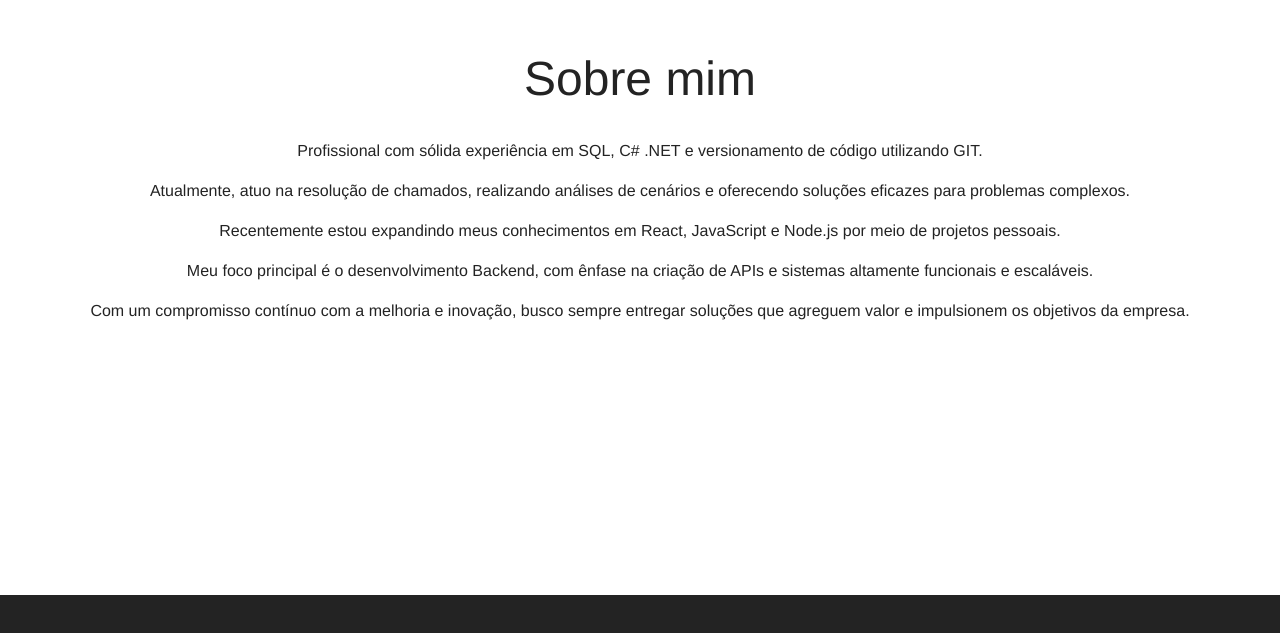
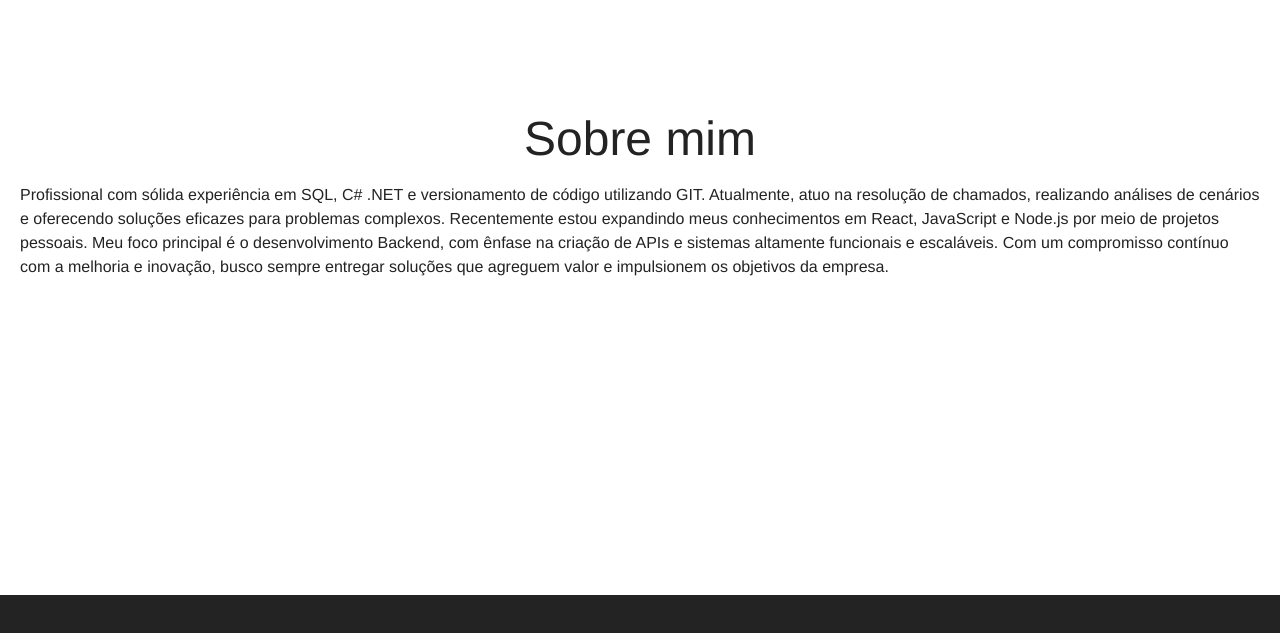
Before and after one commit to dvdlucas/meu-portfolio, a React (Vite) app: page / in a window 1280 px wide. Shown: the part 1005-1638 px from the top of the page. Built offline with nearby package versions, Linux system fonts and the light colour scheme.

Commit message:
create - menu-burguer

```diff
--- a/index.html
+++ b/index.html
@@ -3,6 +3,9 @@
   <head>
     <meta charset="UTF-8" />
     <meta name="viewport" content="initial-scale=1, width=device-width" />
+    <meta name = "author" content="David Lucas Rosa" />
+    <meta name = "description" content="David Lucas - DevFullStack"/>
+    <meta name="keywords" content="David Lucas - FullStack, Programador WEB, Developer, FrontEnd, Backend"/>
     <title>David lucas - Desenvolvedor WEB</title>
   </head>
   <body>
--- a/src/components/NavBar/NavBar.tsx
+++ b/src/components/NavBar/NavBar.tsx
@@ -1,4 +1,6 @@
-import { AppBar, Toolbar, MenuItem, styled } from "@mui/material";
+import { AppBar, Toolbar, MenuItem, styled, Box, List, ListItem, ListItemText, IconButton, Drawer } from "@mui/material";
+import React, { useState } from "react";
+import MenuIcon from '@mui/icons-material/Menu';
 
 const StyledToolbar = styled(Toolbar)(({ theme }) => ({
     display: "flex",
@@ -22,6 +24,15 @@ const StyledMenuItem = styled(MenuItem)(({ theme }) => ({
 }));
 
 const NavBar = () => {
+    const [isDrawerOpen, setIsDrawerOpen] = useState(false);
+
+    const toggleDrawer = (open: boolean) => (event: React.KeyboardEvent | React.MouseEvent) => {
+        if (event.type === 'keydown' && ((event as React.KeyboardEvent).key === 'Tab' || (event as React.KeyboardEvent).key === 'Shift')) {
+            return;
+        }
+        setIsDrawerOpen(open);
+    };
+
     const handleScroll = (sectionId: string) => {
         const section = document.getElementById(sectionId);
         if (section) {
@@ -29,12 +40,51 @@ const NavBar = () => {
         }
     };
 
+    const list = () => (
+        <Box
+            sx={{ width: 250 }}
+            role="presentation"
+            onClick={toggleDrawer(false)}
+            onKeyDown={toggleDrawer(false)}
+        >
+            <List>
+                <ListItem button onClick={() => handleScroll('about')}>
+                    <ListItemText primary="Sobre" />
+                </ListItem>
+                <ListItem button onClick={() => handleScroll('skills')}>
+                    <ListItemText primary="Habilidades" />
+                </ListItem>
+                <ListItem button onClick={() => handleScroll('projects')}>
+                    <ListItemText primary="Projetos" />
+                </ListItem>
+            </List>
+        </Box>
+    );
+
     return (
         <AppBar position="absolute">
             <StyledToolbar>
-                <StyledMenuItem onClick={() => handleScroll('about')}>Sobre</StyledMenuItem>
-                <StyledMenuItem onClick={() => handleScroll('skills')}>Habilidades</StyledMenuItem>
-                <StyledMenuItem onClick={() => handleScroll('projects')}>Projetos</StyledMenuItem>
+                <IconButton
+                    edge="start"
+                    color="inherit"
+                    aria-label="menu"
+                    onClick={toggleDrawer(true)}
+                    sx={{ display: { xs: 'block', md: 'none' } }}
+                >
+                    <MenuIcon />
+                </IconButton>
+                <Drawer
+                    anchor="left"
+                    open={isDrawerOpen}
+                    onClose={toggleDrawer(false)}
+                >
+                    {list()}
+                </Drawer>
+                <Box sx={{ display: { xs: 'none', md: 'flex' }, justifyContent: "space-evenly", width: '100%' }}>
+                    <StyledMenuItem onClick={() => handleScroll('about')}>Sobre</StyledMenuItem>
+                    <StyledMenuItem onClick={() => handleScroll('skills')}>Habilidades</StyledMenuItem>
+                    <StyledMenuItem onClick={() => handleScroll('projects')}>Projetos</StyledMenuItem>
+                </Box>
             </StyledToolbar>
         </AppBar>
     );
--- a/src/pages/Home/sections/About/About.tsx
+++ b/src/pages/Home/sections/About/About.tsx
@@ -17,14 +17,14 @@ const About = () => {
             <Typography color="primary.main" variant="h3" textAlign="left" gutterBottom>
                 Sobre mim
             </Typography>
-            <Typography color="primary.main" variant="body1" textAlign="center">
-                <p>Profissional com sólida experiência em SQL, C# .NET e versionamento de código utilizando GIT.</p>
-                <p>Atualmente, atuo na resolução de chamados, realizando análises de cenários e oferecendo soluções eficazes para problemas complexos.</p>
-                <p>Recentemente estou expandindo meus conhecimentos em React, JavaScript e Node.js por meio de projetos pessoais.</p>
-                <p>Meu foco principal é o desenvolvimento Backend, com ênfase na criação de APIs e sistemas altamente funcionais e escaláveis.</p >
-                <p>Com um compromisso contínuo com a melhoria e inovação, busco sempre entregar soluções que agreguem valor e impulsionem os objetivos da empresa.</p >
+            <Typography color="primary.main" variant="body1" textAlign="left">
+                Profissional com sólida experiência em SQL, C# .NET e versionamento de código utilizando GIT.
+                Atualmente, atuo na resolução de chamados, realizando análises de cenários e oferecendo soluções eficazes para problemas complexos.
+                Recentemente estou expandindo meus conhecimentos em React, JavaScript e Node.js por meio de projetos pessoais.
+                Meu foco principal é o desenvolvimento Backend, com ênfase na criação de APIs e sistemas altamente funcionais e escaláveis.
+                Com um compromisso contínuo com a melhoria e inovação, busco sempre entregar soluções que agreguem valor e impulsionem os objetivos da empresa.
             </Typography>
-        </StyledAbout>
+        </StyledAbout >
     );
 }
 
```
